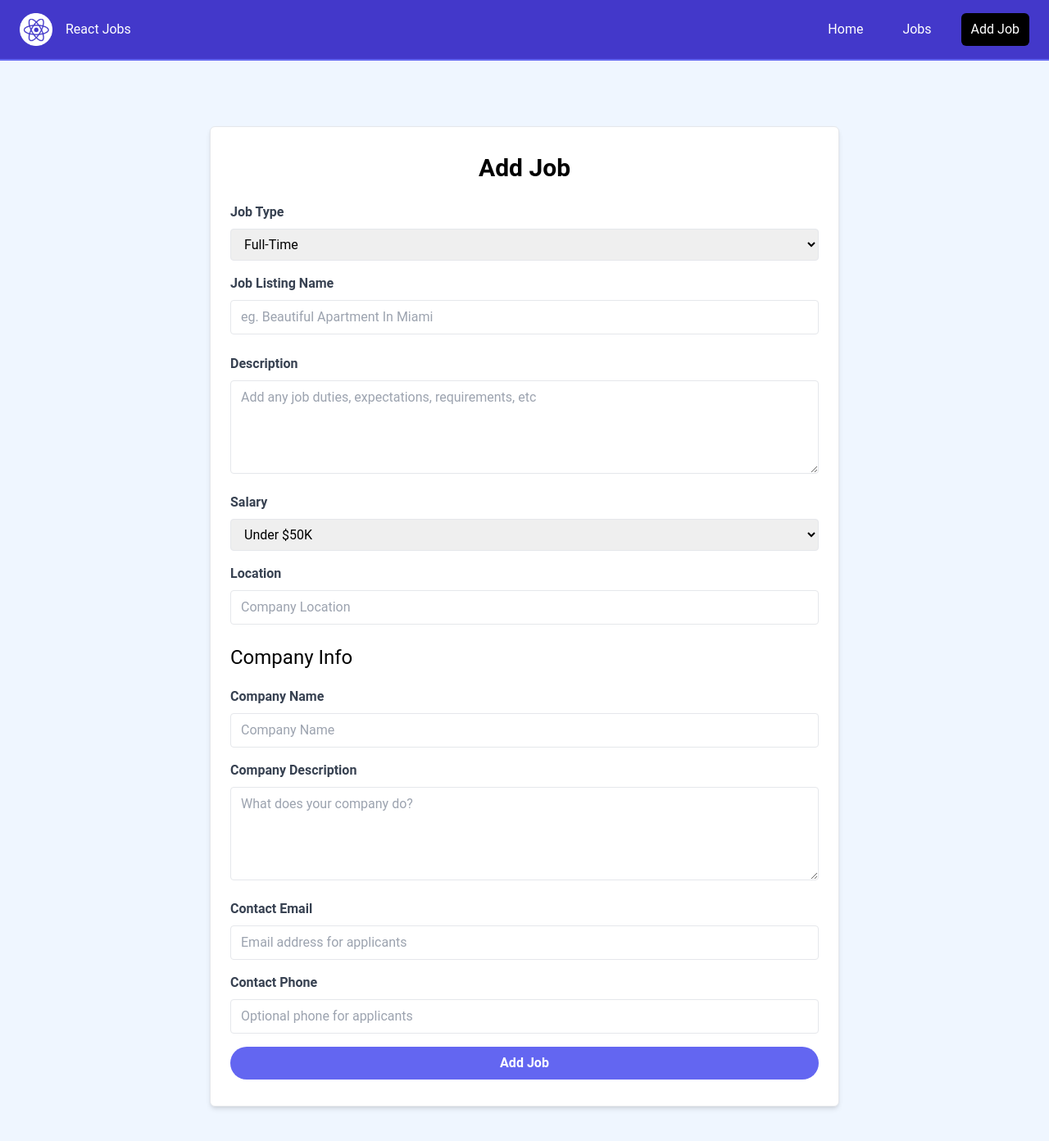
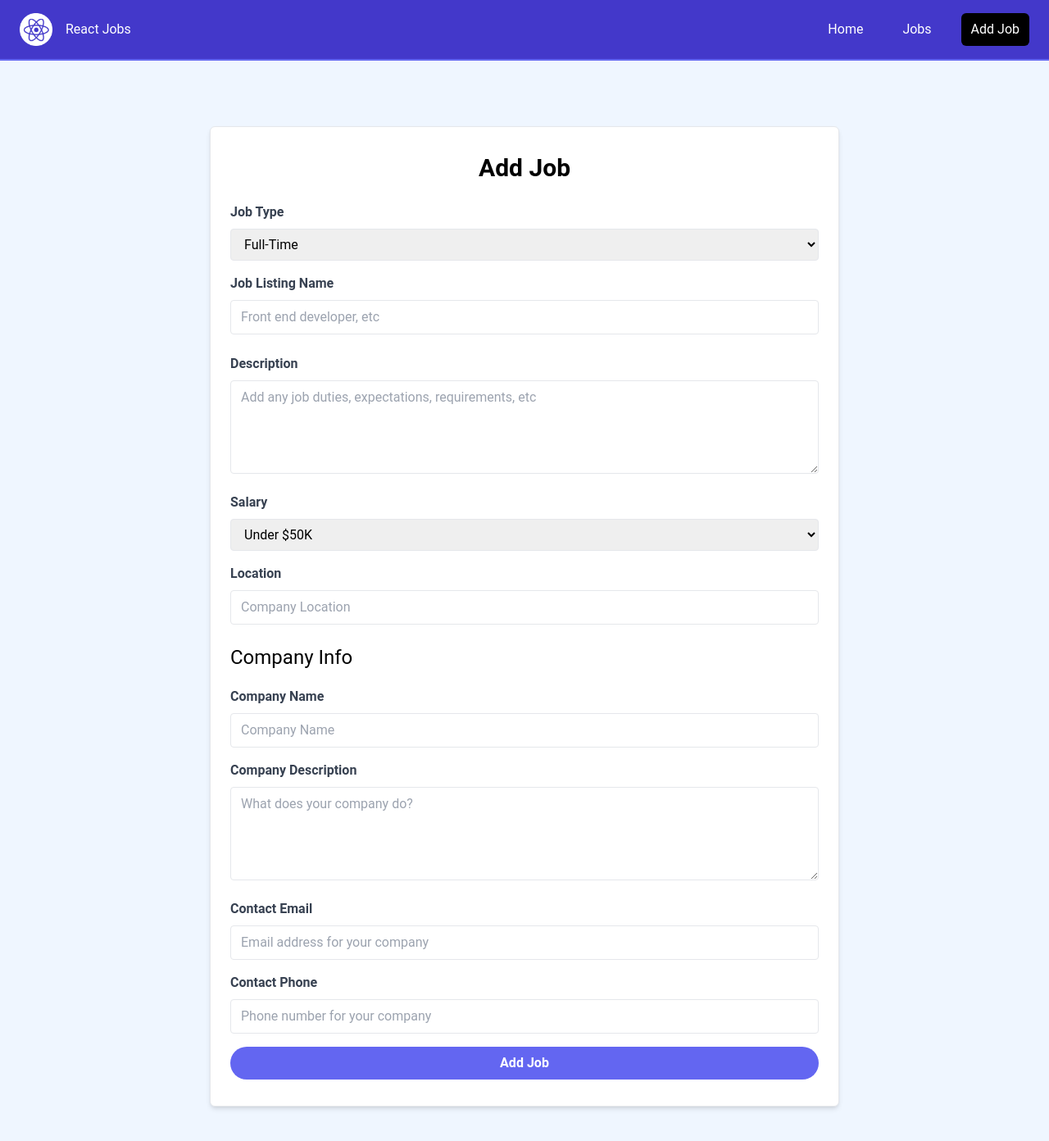
Before and after one commit to niklonberg/vite-ts-react-jobs-finder, a React (Vite) app: page /add-job in a window 1280 px wide. Shown: the top 1392 px of the page at 82% size. Built offline with nearby package versions, Linux system fonts and the light colour scheme.

Commit message:
feat: Add form fields and state management for AddJobPage

```diff
--- a/src/pages/AddJobPage.tsx
+++ b/src/pages/AddJobPage.tsx
@@ -1,6 +1,16 @@
 import React from "react";
 
 const AddJobPage = () => {
+  const [type, setType] = React.useState("Full-Time");
+  const [title, setTitle] = React.useState("");
+  const [description, setDescription] = React.useState("");
+  const [salary, setSalary] = React.useState("Under $50K");
+  const [location, setLocation] = React.useState("");
+  const [company, setCompany] = React.useState("");
+  const [companyDescription, setCompanyDescription] = React.useState("");
+  const [contactEmail, setContactEmail] = React.useState("");
+  const [contactPhone, setContactPhone] = React.useState("");
+
   return (
     <section className="bg-blue-50">
       <div className="container m-auto max-w-3xl py-20">
@@ -19,6 +29,8 @@ const AddJobPage = () => {
                 name="type"
                 className="border rounded w-full py-2 px-3"
                 required
+                value={type}
+                onChange={(e) => setType(e.target.value)}
               >
                 <option value="Full-Time">Full-Time</option>
                 <option value="Part-Time">Part-Time</option>
@@ -35,8 +47,10 @@ const AddJobPage = () => {
                 id="title"
                 name="title"
                 className="border rounded w-full py-2 px-3 mb-2"
-                placeholder="eg. Beautiful Apartment In Miami"
+                placeholder="Front end developer, etc"
                 required
+                value={title}
+                onChange={(e) => setTitle(e.target.value)}
               />
             </div>
             <div className="mb-4">
@@ -52,6 +66,8 @@ const AddJobPage = () => {
                 className="border rounded w-full py-2 px-3"
                 rows={4}
                 placeholder="Add any job duties, expectations, requirements, etc"
+                value={description}
+                onChange={(e) => setDescription(e.target.value)}
               ></textarea>
             </div>
             <div className="mb-4">
@@ -66,6 +82,8 @@ const AddJobPage = () => {
                 name="salary"
                 className="border rounded w-full py-2 px-3"
                 required
+                value={salary}
+                onChange={(e) => setSalary(e.target.value)}
               >
                 <option value="Under $50K">Under $50K</option>
                 <option value="$50K - 60K">$50K - $60K</option>
@@ -91,6 +109,8 @@ const AddJobPage = () => {
                 className="border rounded w-full py-2 px-3 mb-2"
                 placeholder="Company Location"
                 required
+                value={location}
+                onChange={(e) => setLocation(e.target.value)}
               />
             </div>
             <h3 className="text-2xl mb-5">Company Info</h3>
@@ -107,6 +127,8 @@ const AddJobPage = () => {
                 name="company"
                 className="border rounded w-full py-2 px-3"
                 placeholder="Company Name"
+                value={company}
+                onChange={(e) => setCompany(e.target.value)}
               />
             </div>
             <div className="mb-4">
@@ -122,6 +144,8 @@ const AddJobPage = () => {
                 className="border rounded w-full py-2 px-3"
                 rows={4}
                 placeholder="What does your company do?"
+                value={companyDescription}
+                onChange={(e) => setCompanyDescription(e.target.value)}
               ></textarea>
             </div>
             <div className="mb-4">
@@ -136,8 +160,10 @@ const AddJobPage = () => {
                 id="contact_email"
                 name="contact_email"
                 className="border rounded w-full py-2 px-3"
-                placeholder="Email address for applicants"
+                placeholder="Email address for your company"
                 required
+                value={contactEmail}
+                onChange={(e) => setContactEmail(e.target.value)}
               />
             </div>
             <div className="mb-4">
@@ -152,7 +178,9 @@ const AddJobPage = () => {
                 id="contact_phone"
                 name="contact_phone"
                 className="border rounded w-full py-2 px-3"
-                placeholder="Optional phone for applicants"
+                placeholder="Phone number for your company"
+                value={contactPhone}
+                onChange={(e) => setContactPhone(e.target.value)}
               />
             </div>
             <div>
```
